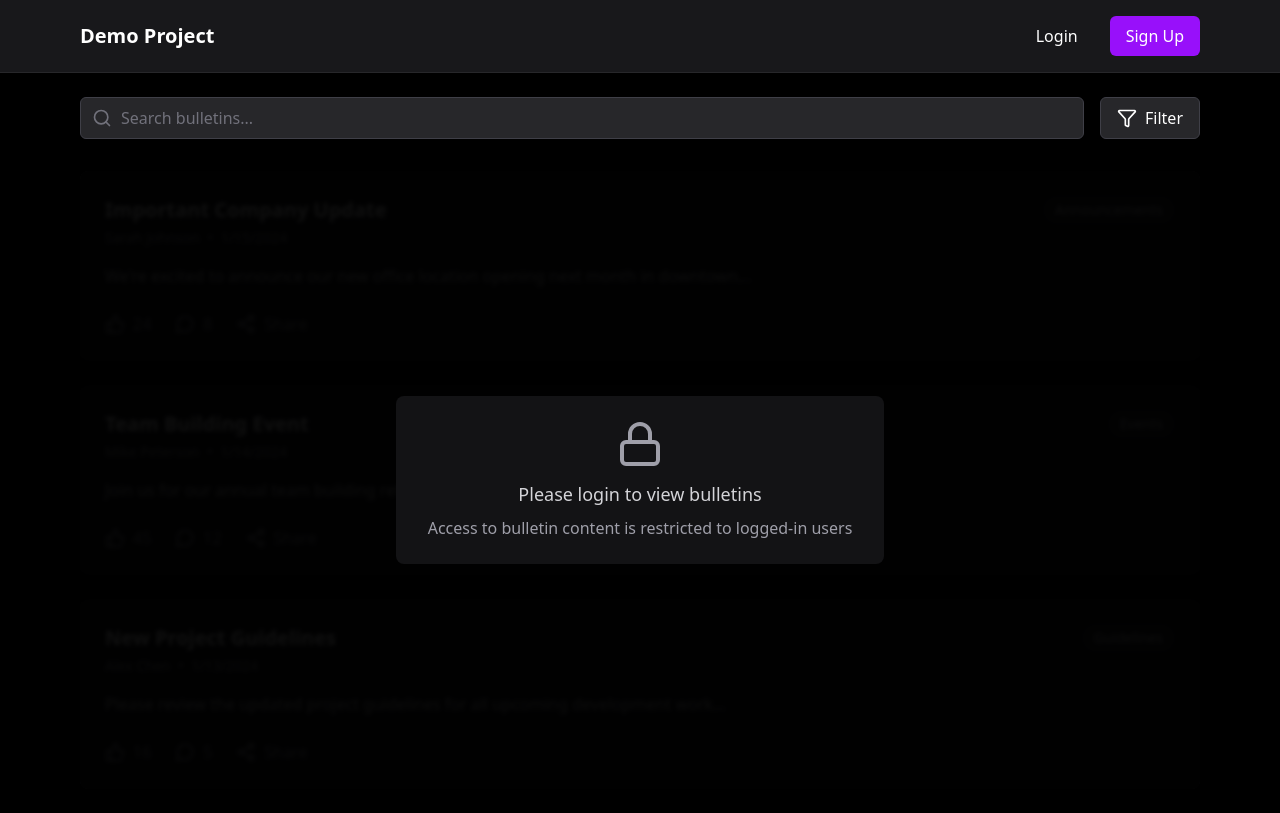
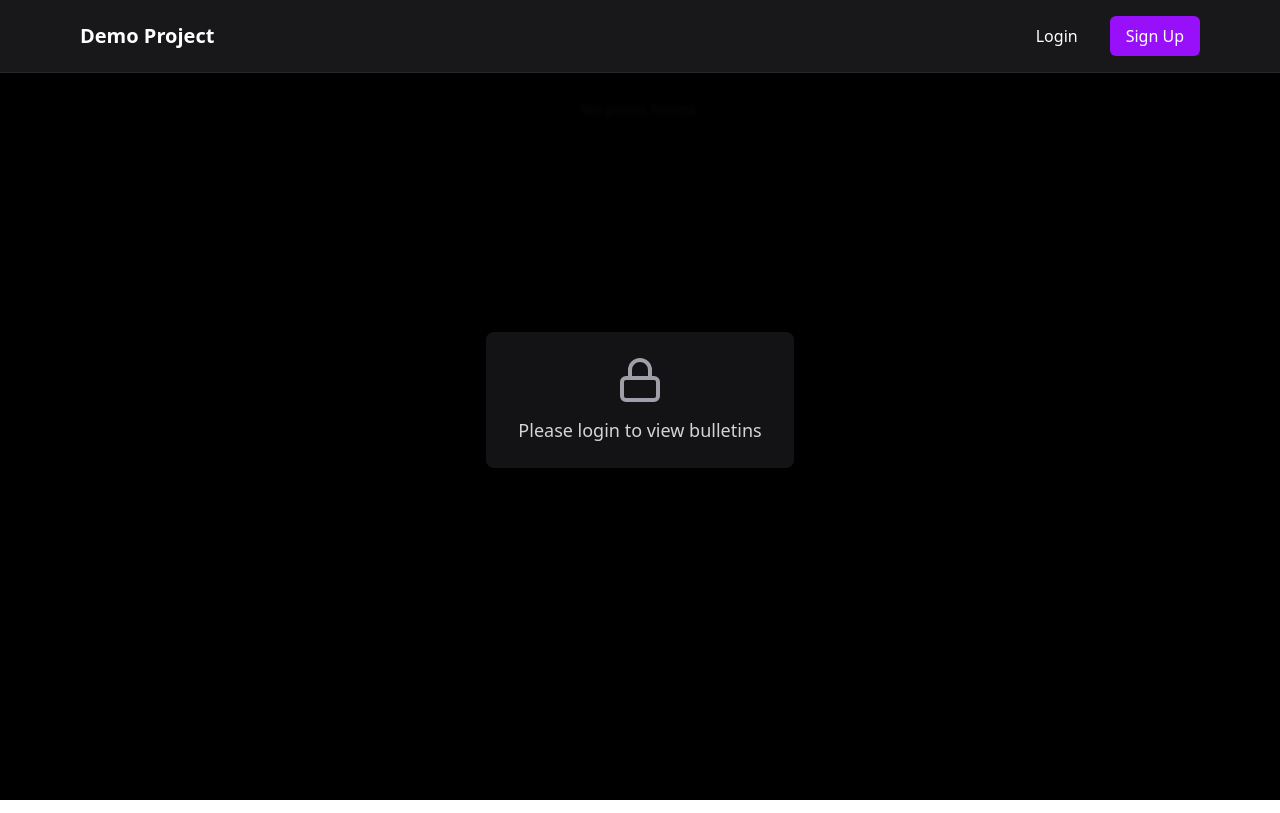
Before and after one commit to bwng0v0/Jwt-Test-React, a React (Vite) app: page / in a window 1280 px wide. Built offline with nearby package versions, Linux system fonts and the light colour scheme.

Commit message:
feat(api): 프로젝트 전반에 API 호출 로직 추가

```diff
--- a/src/components/BulletinPage.tsx
+++ b/src/components/BulletinPage.tsx
@@ -8,114 +8,76 @@ import {
   Lock,
   Plus,
 } from "lucide-react";
-import { Link } from "react-router-dom";
+import { Link, useNavigate } from "react-router-dom";
+
 function BulletinSkeleton() {
   return (
     <div className="bg-zinc-900 border border-zinc-800 rounded-lg p-6 animate-pulse">
-      <div className="flex items-start justify-between mb-4">
-        <div className="w-full">
       <div className="h-6 bg-zinc-800 rounded w-3/4 mb-2"></div>
-          <div className="flex items-center space-x-2">
-            <div className="h-4 bg-zinc-800 rounded w-24"></div>
-            <div className="h-4 bg-zinc-800 rounded w-24"></div>
-          </div>
-        </div>
-        <div className="h-6 bg-zinc-800 rounded-full w-24 flex-shrink-0"></div>
-      </div>
-      <div className="space-y-2 mb-6">
-        <div className="h-4 bg-zinc-800 rounded w-full"></div>
-        <div className="h-4 bg-zinc-800 rounded w-5/6"></div>
-      </div>
-      <div className="flex items-center space-x-6">
-        <div className="h-5 bg-zinc-800 rounded w-16"></div>
-        <div className="h-5 bg-zinc-800 rounded w-16"></div>
-        <div className="h-5 bg-zinc-800 rounded w-16"></div>
-      </div>
+      <div className="h-4 bg-zinc-800 rounded w-full mb-2"></div>
+      <div className="h-4 bg-zinc-800 rounded w-5/6 mb-2"></div>
     </div>
   );
 }
+
 export function BulletinPage() {
+  const navigate = useNavigate();
   const [isLoggedIn, setIsLoggedIn] = useState(false);
-  const [userName, setUserName] = useState("bwng0v0");
+  const [userName, setUserName] = useState("");
   const [isLoading, setIsLoading] = useState(true);
+  const [isFetching, setIsFetching] = useState(true);
+  const [posts, setPosts] = useState([]);
+
+  // ✅ 로그인 상태 체크
   useEffect(() => {
-    const timer = setTimeout(() => {
+    const token = localStorage.getItem("accessToken");
+    if (token) {
+      setIsLoggedIn(true);
+      setUserName("Authenticated User"); // 실제 유저 정보 불러올 수도 있음
+    }
     setIsLoading(false);
-    }, 1500);
-    return () => clearTimeout(timer);
   }, []);
-  const bulletins = [
-    {
-      id: 1,
-      title: "Important Company Update",
-      author: "Sarah Johnson",
-      date: "2024-01-15",
-      content:
-        "We're excited to announce our new office location opening next month in downtown...",
-      category: "Announcements",
-      likes: 24,
-      comments: 8,
+
+  // ✅ 게시글 데이터 불러오기 (토큰 포함)
+  useEffect(() => {
+    const fetchPosts = async () => {
+      const token = localStorage.getItem("accessToken"); // 토큰 가져오기
+      if (!token) {
+        setIsFetching(false);
+        return;
+      }
+
+      try {
+        const response = await fetch("https://wide-dulcea-bwng0v0-c69673af.koyeb.app/api/posts", {
+          method: "GET",
+          headers: {
+            "Content-Type": "application/json",
+            Authorization: `Bearer ${token}`, // 🔥 토큰 추가
           },
-    {
-      id: 2,
-      title: "Team Building Event",
-      author: "Mike Peterson",
-      date: "2024-01-14",
-      content:
-        "Join us for our annual team building retreat! This year we're heading to the mountains...",
-      category: "Events",
-      likes: 45,
-      comments: 12,
-    },
-    {
-      id: 3,
-      title: "New Project Guidelines",
-      author: "Alex Chen",
-      date: "2024-01-13",
-      content:
-        "Please review the updated project guidelines for all upcoming development work...",
-      category: "Guidelines",
-      likes: 16,
-      comments: 5,
-    },
-  ];
-  const renderBulletinContent = (bulletin) => (
-    <div
-      key={bulletin.id}
-      className="bg-zinc-900 border border-zinc-800 rounded-lg p-6 hover:border-zinc-700 transition-colors"
-    >
-      <div className="flex items-start justify-between mb-4">
-        <div>
-          <h2 className="text-xl font-semibold text-white mb-1">
-            {bulletin.title}
-          </h2>
-          <div className="flex items-center text-sm text-zinc-400">
-            <span>{bulletin.author}</span>
-            <span className="mx-2">•</span>
-            <span>{new Date(bulletin.date).toLocaleDateString()}</span>
-          </div>
-        </div>
-        <span className="px-3 py-1 bg-zinc-800 text-zinc-300 text-sm rounded-full">
-          {bulletin.category}
-        </span>
-      </div>
-      <p className="text-zinc-300 mb-6">{bulletin.content}</p>
-      <div className="flex items-center space-x-6">
-        <button className="flex items-center text-zinc-400 hover:text-purple-400">
-          <ThumbsUp className="h-5 w-5 mr-2" />
-          <span>{bulletin.likes}</span>
-        </button>
-        <button className="flex items-center text-zinc-400 hover:text-purple-400">
-          <MessageCircle className="h-5 w-5 mr-2" />
-          <span>{bulletin.comments}</span>
-        </button>
-        <button className="flex items-center text-zinc-400 hover:text-purple-400">
-          <Share2 className="h-5 w-5 mr-2" />
-          <span>Share</span>
-        </button>
-      </div>
-    </div>
-  );
+        });
+
+        if (!response.ok) {
+          throw new Error("Failed to fetch posts");
+        }
+        const data = await response.json();
+        setPosts(data);
+      } catch (error) {
+        console.error("Error fetching posts:", error);
+      } finally {
+        setIsFetching(false);
+      }
+    };
+
+    fetchPosts();
+  }, []);
+
+  // ✅ 로그아웃 핸들러
+  const handleLogout = () => {
+    localStorage.removeItem("accessToken");
+    setIsLoggedIn(false);
+    navigate("/login");
+  };
+
   return (
     <div className="min-h-screen w-full bg-black">
       <header className="bg-zinc-900 border-b border-zinc-800 sticky top-0 z-20">
@@ -123,18 +85,19 @@ export function BulletinPage() {
           <h1 className="text-xl font-semibold text-white">Demo Project</h1>
           <div className="flex items-center space-x-4">
             {isLoggedIn ? (
-              <div className="text-white px-4 py-2 rounded-md bg-zinc-800">
-                {userName}
-              </div>
+              <>
+                <div className="text-white px-4 py-2 rounded-md bg-zinc-800">{userName}</div>
+                <button
+                  onClick={handleLogout}
+                  className="text-white hover:text-red-400 px-4 py-2"
+                >
+                  Logout
+                </button>
+              </>
             ) : (
               <div className="flex items-center space-x-4">
                 <Link to="/login">
-                <div
-                  className="text-white hover:text-purple-400 px-4 py-2"
-                  // onClick={() => setIsLoggedIn(true)}
-                >
-                  Login
-                </div>
+                  <div className="text-white hover:text-purple-400 px-4 py-2">Login</div>
                 </Link>
                 <Link to="/signup">
                   <div className="text-white bg-purple-600 hover:bg-purple-700 px-4 py-2 rounded-md">
@@ -146,32 +109,19 @@ export function BulletinPage() {
           </div>
         </div>
       </header>
+
       <div className="max-w-6xl mx-auto px-4 py-6">
-        <div className="flex flex-col md:flex-row gap-4 mb-8">
-          <div className="flex-1 relative">
-            <Search className="absolute left-3 top-1/2 transform -translate-y-1/2 text-zinc-500 h-5 w-5" />
-            <input
-              type="text"
-              placeholder="Search bulletins..."
-              className="w-full pl-10 pr-4 py-2 bg-zinc-800 border border-zinc-700 rounded-md text-white placeholder-zinc-500 focus:outline-none focus:ring-2 focus:ring-purple-500 focus:border-purple-500"
-            />
-          </div>
-          <div className="flex gap-4">
         {isLoggedIn && (
+          <div className="mb-6 flex">
             <Link to="/create">
-              <div className="flex items-center justify-center px-4 py-2 bg-purple-600 hover:bg-purple-700 text-white rounded-md">
+              <div className="flex items-center px-6 py-2 bg-purple-600 hover:bg-purple-700 text-white rounded-md shadow-md transition">
                 <Plus className="h-5 w-5 mr-2" />
-                Create
+                <span className="text-sm font-medium">Create</span>
               </div>
             </Link>
+          </div>
         )}
-            <button className="flex items-center justify-center px-4 py-2 bg-zinc-800 border border-zinc-700 rounded-md text-white hover:bg-zinc-700">
-              <Filter className="h-5 w-5 mr-2" />
-              Filter
-            </button>
-          </div>
-        </div>
-        <div className="relative">
+
         {!isLoggedIn && !isLoading && (
           <div className="absolute inset-0 bg-black/80 backdrop-blur-[2px] z-10 flex items-center justify-center rounded-lg">
             <div className="text-center bg-zinc-900/80 px-8 py-6 rounded-lg backdrop-blur-sm">
@@ -179,28 +129,55 @@ export function BulletinPage() {
               <p className="text-zinc-300 text-lg font-medium">
                 Please login to view bulletins
               </p>
-                <p className="text-zinc-400 mt-2">
-                  Access to bulletin content is restricted to logged-in users
-                </p>
             </div>
           </div>
         )}
-          <div
-            className={`grid gap-6 ${!isLoggedIn && !isLoading ? "opacity-30" : ""}`}
-          >
-            {isLoading ? (
+
+        <div className={`grid gap-6 ${!isLoggedIn && !isLoading ? "opacity-30" : ""}`}>
+          {isFetching ? (
             <>
               <BulletinSkeleton />
               <BulletinSkeleton />
               <BulletinSkeleton />
             </>
+          ) : posts.length > 0 ? (
+            posts.map((post) => (
+              <div
+                key={post.id}
+                className="bg-zinc-900 border border-zinc-800 rounded-lg p-6 hover:border-zinc-700 transition-colors"
+              >
+                <div className="flex items-start justify-between mb-4">
+                  <div>
+                    <h2 className="text-xl font-semibold text-white mb-1">{post.title}</h2>
+                    <div className="flex items-center text-sm text-zinc-400">
+                      <span>{new Date(post.createAt).toLocaleDateString()}</span>
+                    </div>
+                  </div>
+                </div>
+                <p className="text-zinc-300 mb-6">{post.content}</p>
+                <div className="flex items-center space-x-6">
+                  <button className="flex items-center text-zinc-400 hover:text-purple-400">
+                    <ThumbsUp className="h-5 w-5 mr-2" />
+                    <span>0</span>
+                  </button>
+                  <button className="flex items-center text-zinc-400 hover:text-purple-400">
+                    <MessageCircle className="h-5 w-5 mr-2" />
+                    <span>0</span>
+                  </button>
+                  <button className="flex items-center text-zinc-400 hover:text-purple-400">
+                    <Share2 className="h-5 w-5 mr-2" />
+                    <span>Share</span>
+                  </button>
+                </div>
+              </div>
+            ))
           ) : (
-              bulletins.map(renderBulletinContent)
+            <p className="text-zinc-400 text-center">No posts found.</p>
           )}
-          </div>
         </div>
       </div>
     </div>
   );
 }
+
 export default BulletinPage;
```
Also changed, not shown: src/components/LoginForm.tsx (+70 -43 lines), src/components/SignUpForm.tsx (+73 -36 lines). Lines whose indentation alone changed are shown as unchanged.
